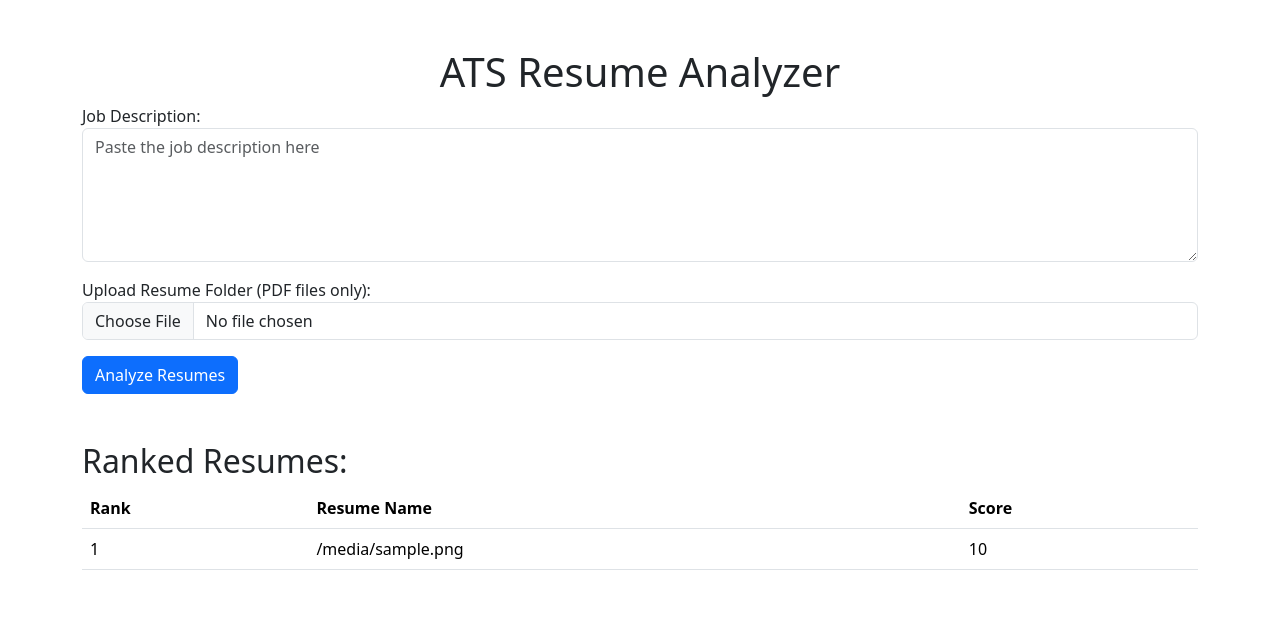
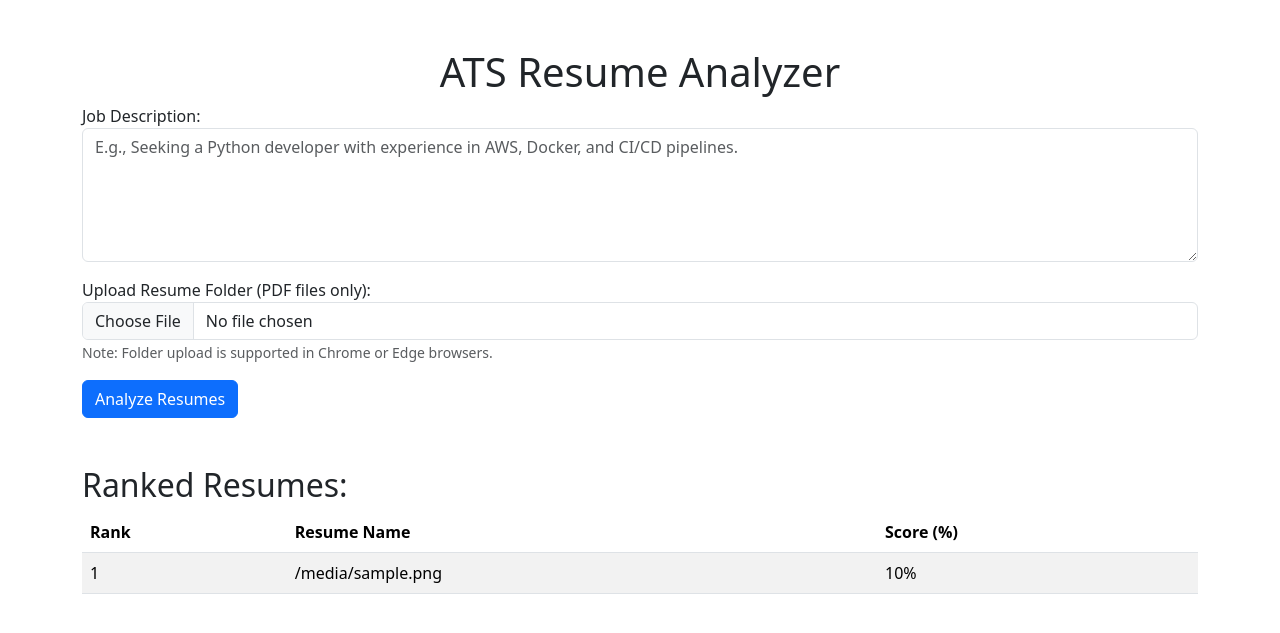
Before and after one commit to mdsaqib7/Homemade-ATS, a Flask app: template templates/index.html in a window 1280 px wide. Shown: the top 633 px of the page. Run offline with Flask 3, Linux system fonts and the light colour scheme; the template is opened without the code that fills it: most values are stand-ins (such as "Sample title", 1, 10 or a date in 2020).

Commit message:
Version 2.0

```diff
--- a/templates/index.html
+++ b/templates/index.html
@@ -12,35 +12,40 @@
         <form method="POST" enctype="multipart/form-data">
             <div class="form-group">
                 <label for="job_description">Job Description:</label>
-                <textarea class="form-control" id="job_description" name="job_description" rows="5" placeholder="Paste the job description here"></textarea>
+                <textarea class="form-control" id="job_description" name="job_description" rows="5" placeholder="E.g., Seeking a Python developer with experience in AWS, Docker, and CI/CD pipelines." required></textarea>
             </div>
             <div class="form-group mt-3">
                 <label for="resume_folder">Upload Resume Folder (PDF files only):</label>
                 <input type="file" class="form-control" id="resume_folder" name="resume_folder" accept=".pdf" webkitdirectory required>
+                <small class="form-text text-muted">
+                    Note: Folder upload is supported in Chrome or Edge browsers.
+                </small>
             </div>
             <button type="submit" class="btn btn-primary mt-3">Analyze Resumes</button>
         </form>
 
         {% if ranked_resumes %}
         <h2 class="mt-5">Ranked Resumes:</h2>
-        <table class="table">
+        <div class="table-responsive">
+            <table class="table table-striped table-hover">
                 <thead>
                     <tr>
                         <th>Rank</th>
                         <th>Resume Name</th>
-                    <th>Score</th>
+                        <th>Score (%)</th>
                     </tr>
                 </thead>
                 <tbody>
                     {% for resume in ranked_resumes %}
                         <tr>
-                        <td>{{ loop.index }}</td> <!-- Using loop.index to show rank -->
+                            <td>{{ loop.index }}</td>
                             <td>{{ resume['filename'] }}</td>
-                        <td>{{ resume['score'] }}</td>
+                            <td>{{ resume['score'] }}%</td>
                         </tr>
                     {% endfor %}
                 </tbody>
             </table>
+        </div>
         {% endif %}
 
         {% with messages = get_flashed_messages() %}
--- a/utils/keyword_matching.py
+++ b/utils/keyword_matching.py
@@ -18,7 +18,9 @@ def calculate_score(resume_text, job_description_keywords):
     )
     # Calculate the percentage (out of 100)
     max_score = len(job_description_keywords)  # Total possible matches
-    return (matches / max_score) * 100 if max_score > 0 else 0
+    percentage_score = (matches / max_score) * 100 if max_score > 0 else 0
+    return round(percentage_score, 3)  # Round to 3 decimal places
+
 
 
 
```
Lines whose indentation alone changed are shown as unchanged.
